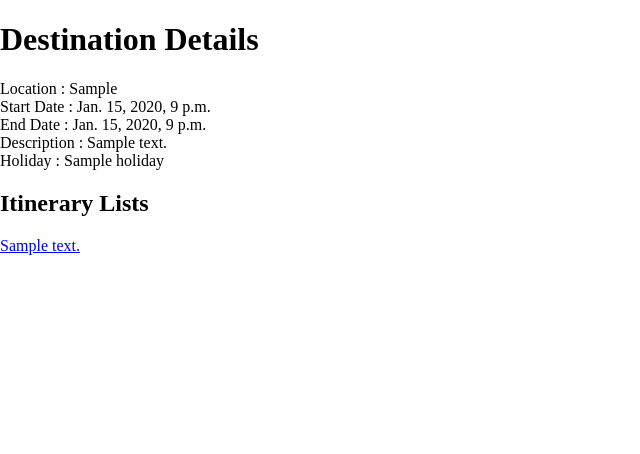
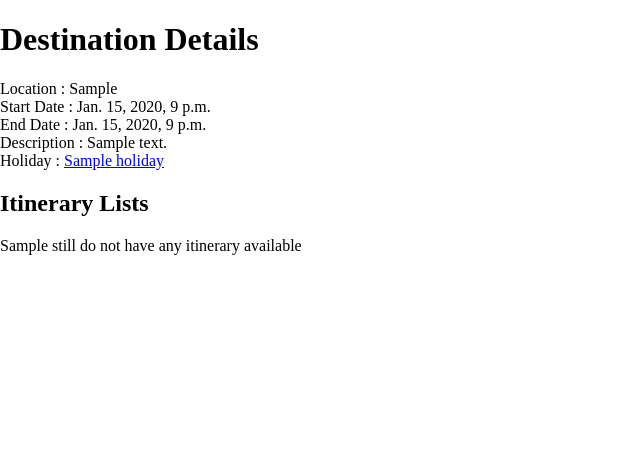
Before and after one commit to dominicspinks/tripmixer, a Django app: page /holidays/1/destinations/1/ in a window 1280 px wide. Shown: the part 57-511 px from the top of the page, without its empty margins (0-640 px from the left). Run offline with Django 5.2, Linux system fonts and the light colour scheme; a user stored in the database is signed in; tables that the repository leaves empty hold one stand-in row (values such as "Sample post").

Commit message:
add backlink url from destination detail to holiday: add text if itinerary list not available

```diff
--- a/planner/templates/planner/destination_detail.html
+++ b/planner/templates/planner/destination_detail.html
@@ -11,7 +11,7 @@
           <div>Start Date : {{ destination.start_date }}</div>
           <div>End Date : {{ destination.end_date }}</div>
           <div>Description : {{ destination.description }}</div>
-          <div>Holiday : {{ destination.holiday }}</div>
+          <div>Holiday : <a href="{% url 'holiday-detail' holiday.id %}">{{ destination.holiday }}</a></div>
       </div>
       <div class="card-action">
         {% comment %}
@@ -23,12 +23,16 @@
   </div>
   <h2>Itinerary Lists</h2>
   <div>
+  {% if itinerary.count %}
     {% for itinerary in destination.itinerary_set.all %}
     <div>
       <a href="{% url 'itinerary-detail' destination.id itinerary.id %}">
       {{ itinerary.description }}</a>
     </div>
     {% endfor %}
+  {% else %}
+    <div>{{destination.location}} still do not have any itinerary available</div>
+  {% endif %}
   </div>
 
   {% endblock %}
--- a/planner/views.py
+++ b/planner/views.py
@@ -32,7 +32,8 @@ def holidays_detail(request, pk):
 @login_required
 def destinations_detail(request, holiday_id, destination_id):
     destination = Destination.objects.get(id=destination_id)
-    return render(request, 'planner/destination_detail.html', {'destination': destination})
+    holiday = Holiday.objects.get(id=holiday_id)
+    return render(request, 'planner/destination_detail.html', {'destination': destination, 'holiday': holiday})
 
 @login_required
 def itinerary_detail(request, destination_id, itinerary_id):
```
